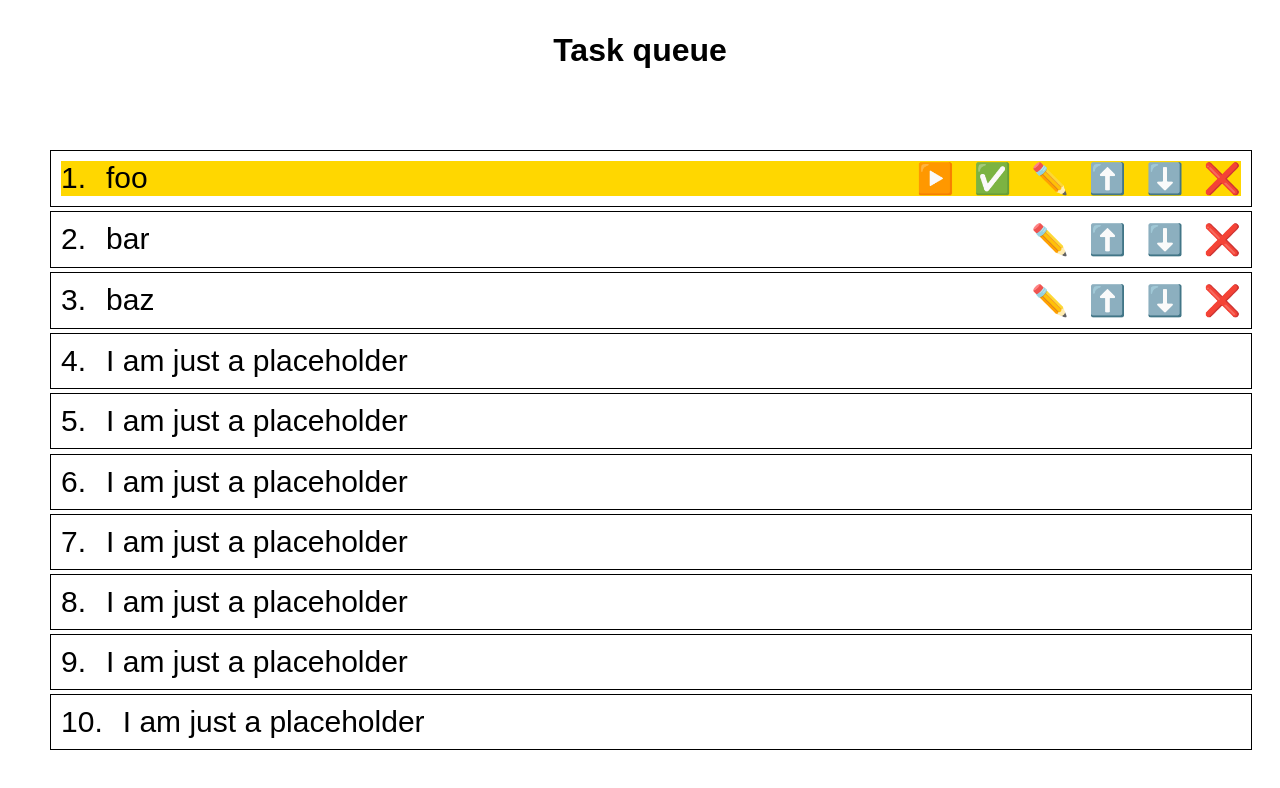
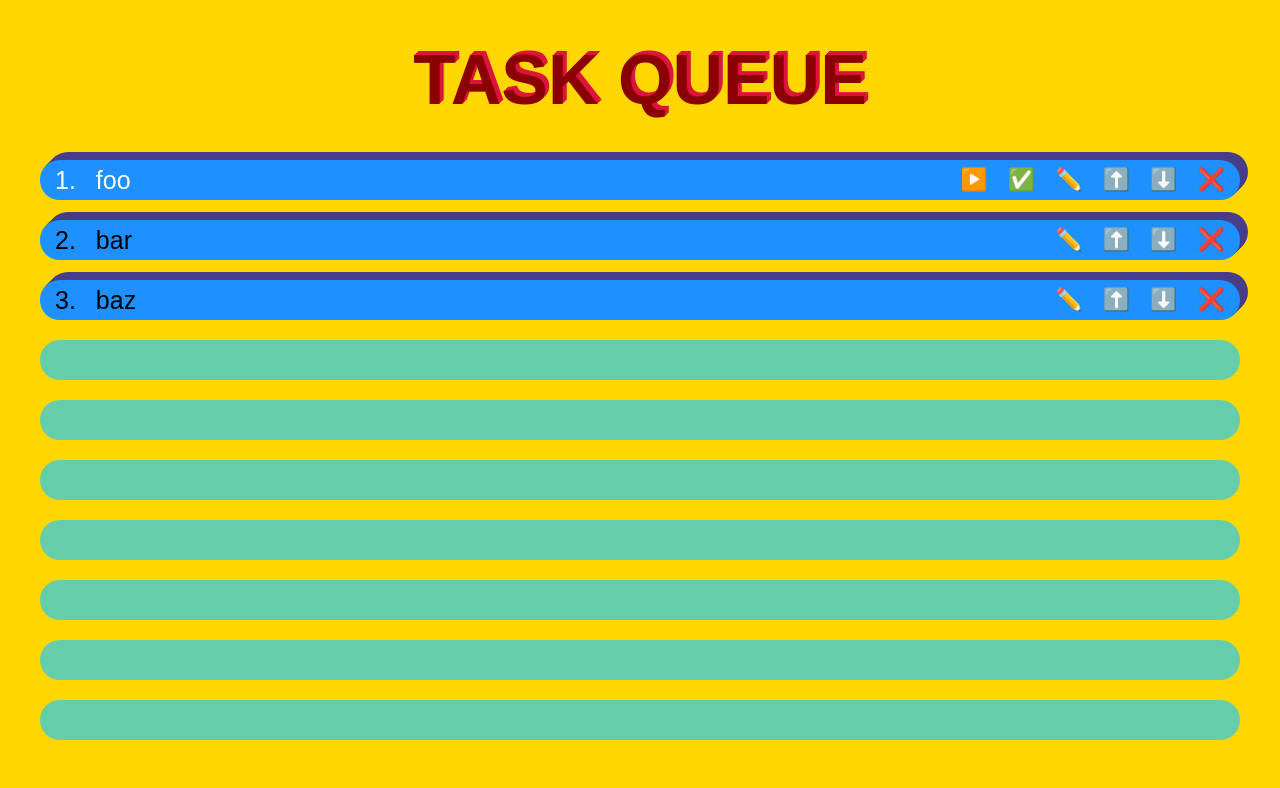
Before and after one commit to endreymarcell/10queue-legacy, a Svelte app: page / in a window 1280 px wide. Built offline with nearby package versions, Linux system fonts and the light colour scheme; what redux-dry-ts-actions would draw is missing.

Commit message:
add cartoon-esque design

```diff
--- a/src/global.css
+++ b/src/global.css
@@ -1,5 +1,7 @@
 * {
     font-family: sans-serif;
+
+    --transparent: rgba(0, 0, 0, 0);
 }
 
 html,
@@ -8,6 +10,7 @@ body {
     height: 100%;
     padding: 0;
     margin: 0;
+    background: gold;
 }
 
 #svelte {
--- a/src/lib/App.svelte
+++ b/src/lib/App.svelte
@@ -13,5 +13,9 @@
     })
 </script>
 
+<svelte:head>
+    <title>10queue</title>
+</svelte:head>
+
 <Header />
 <TaskList />
--- a/src/lib/header/Header.svelte
+++ b/src/lib/header/Header.svelte
@@ -5,10 +5,20 @@
 <style>
     .header-container {
         width: 100%;
-        height: 100px;
+        height: 160px;
         display: flex;
         flex-direction: column;
         align-items: center;
         justify-content: center;
     }
+
+    h1 {
+        --shadow-color: crimson;
+        color: darkred;
+        margin: 0;
+        text-transform: uppercase;
+        font-size: 70px;
+        text-shadow: 1px -1px var(--shadow-color), 2px -2px var(--shadow-color), 3px -3px var(--shadow-color),
+            4px -4px var(--shadow-color);
+    }
 </style>
--- a/src/lib/taskList/TaskDetails.svelte
+++ b/src/lib/taskList/TaskDetails.svelte
@@ -61,7 +61,7 @@
                 autofocus
             />
         {:else}
-            <div on:click={startEditing}>{task.title}</div>
+            <div class="task-title" on:click={startEditing}>{task.title}</div>
         {/if}
     </div>
     {#if !isEditing}
@@ -88,30 +88,52 @@
     }
 
     .task-details {
+        --font-size: 25px;
+        --field-spacing: 20px;
+        --padding: 5px;
+        --shadow-color: darkslateblue;
+
         width: 100%;
+        height: calc(var(--task-height) - 2 * var(--padding));
+        padding: var(--padding);
         display: flex;
         justify-content: space-between;
-        --field-spacing: 20px;
-        font-size: 30px;
+        align-items: center;
+        font-size: var(--font-size);
         cursor: pointer;
+        background-color: dodgerblue;
+        box-shadow: 1px -1px var(--shadow-color), 2px -2px var(--shadow-color), 3px -3px var(--shadow-color),
+            4px -4px var(--shadow-color), 5px -5px var(--shadow-color), 6px -6px var(--shadow-color),
+            7px -7px var(--shadow-color), 8px -8px var(--shadow-color);
+        border-radius: var(--task-border-radius);
     }
 
-    .active {
-        background-color: gold;
+    .task-details.active {
+        color: floralwhite;
+    }
+
+    .task-description {
+        margin-left: 10px;
     }
 
     .task-description > div {
         margin-right: var(--field-spacing);
     }
 
+    .task-actions {
+        margin-right: 10px;
+    }
+
     .task-actions > div {
         margin-left: var(--field-spacing);
         cursor: pointer;
+        font-size: 22px;
     }
 
     input[type="text"] {
-        font-size: 30px;
+        font-size: var(--font-size);
         border: 0;
         outline: none;
+        background: var(--transparent);
     }
 </style>
--- a/src/lib/taskList/TaskList.svelte
+++ b/src/lib/taskList/TaskList.svelte
@@ -20,10 +20,9 @@
 
 <style>
     .task-container {
-        --padding: 50px;
-        width: calc(100% - 2 * var(--padding));
-        height: calc(100% - 2 * var(--padding) - 100px);
-        padding: var(--padding);
+        --vpadding: 40px;
+        width: calc(100% - 2 * var(--vpadding));
+        padding: 0 var(--vpadding);
         display: flex;
         flex-direction: column;
         justify-content: space-between;
--- a/src/lib/taskList/TaskPlaceholder.svelte
+++ /dev/null
@@ -1,23 +0,0 @@
-<script lang="ts">
-    export let index: number
-    let displayIndex: number
-    $: displayIndex = index + 1
-</script>
-
-<div class="task-placeholder">
-    <div class="task-index">{displayIndex}.</div>
-    <div>I am just a placeholder</div>
-</div>
-
-<style>
-    .task-placeholder {
-        display: flex;
-        width: 100%;
-
-        font-size: 30px;
-    }
-
-    .task-index {
-        margin-right: 20px;
-    }
-</style>
--- a/src/lib/taskList/TaskRow.svelte
+++ b/src/lib/taskList/TaskRow.svelte
@@ -1,7 +1,6 @@
 <script lang="ts">
     import type { Task } from "$lib/taskList/tasks"
     import TaskDetails from "$lib/taskList/TaskDetails.svelte"
-    import TaskPlaceholder from "$lib/taskList/TaskPlaceholder.svelte"
 
     export let index: number
     export let task: Task
@@ -10,18 +9,21 @@
 <div class="task-row">
     {#if task !== undefined}
         <TaskDetails {index} {task} />
-    {:else}
-        <TaskPlaceholder {index} />
     {/if}
 </div>
 
 <style>
     .task-row {
+        --task-height: 40px;
+        --task-border-radius: 25px;
+
         width: 100%;
+        height: var(--task-height);
         display: flex;
         justify-content: space-between;
-        padding: 10px;
         font-size: 30px;
-        border: 1px solid black;
+        background: mediumaquamarine;
+        margin-bottom: 20px;
+        border-radius: var(--task-border-radius);
     }
 </style>
```
